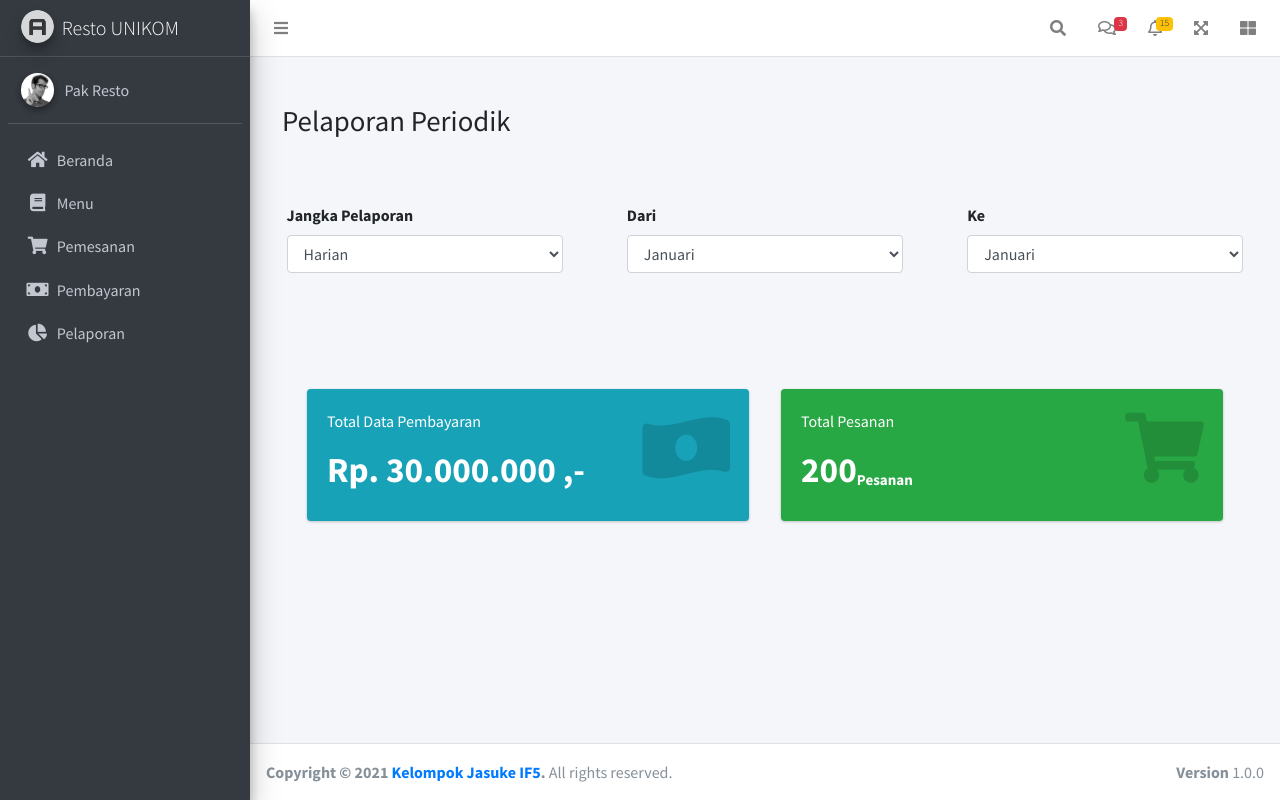
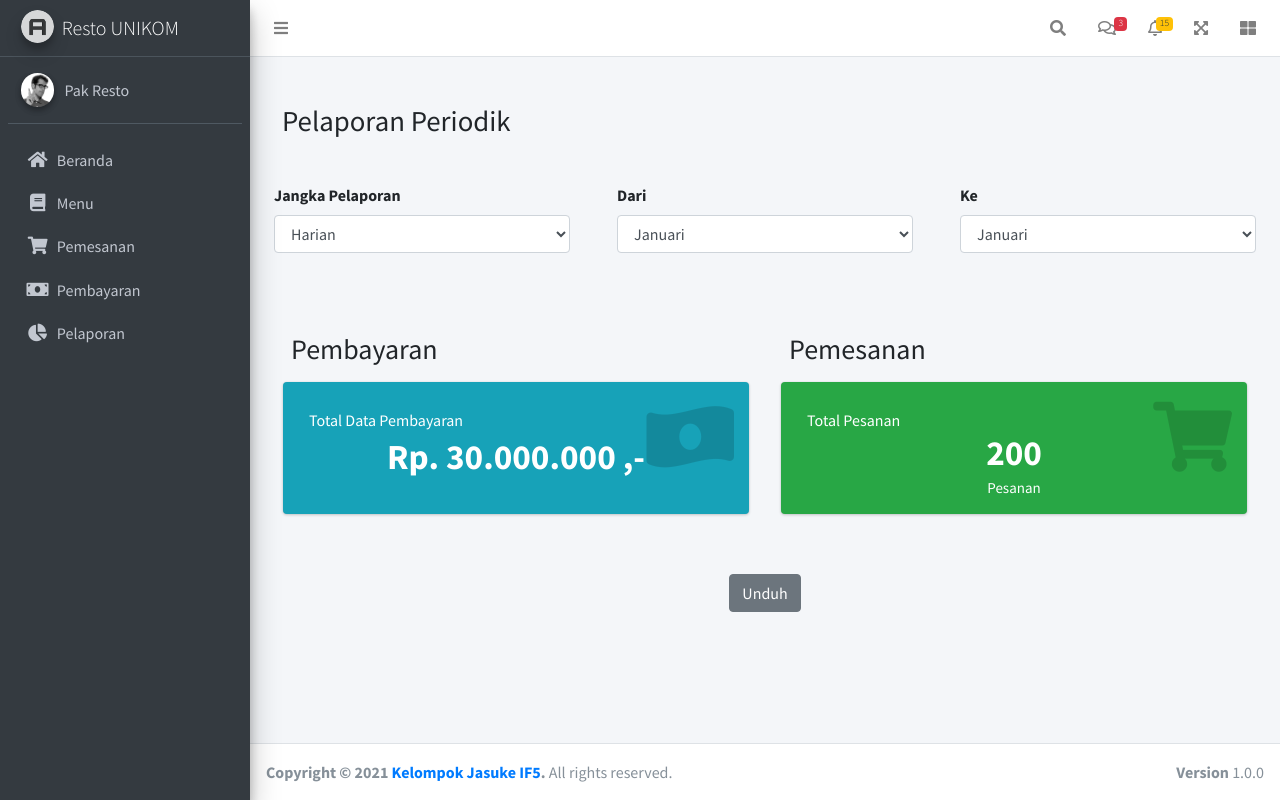
Before and after one commit to rahmaninsani/restoran_jasuke, a CodeIgniter 4 app: template app/Views/laporan/index.php in a window 1280 px wide. Run offline with PHP 8.4 and a stand-in for CodeIgniter, Linux system fonts and the light colour scheme; the template is opened without the code that fills it: most values are stand-ins (such as "Sample title", 1, 10 or a date in 2020); some libraries are stand-ins or nearby versions.

Commit message:
update index.php
mengatur posisi elemen pada index.php pelaporan

```diff
--- a/app/Views/laporan/index.php
+++ b/app/Views/laporan/index.php
@@ -18,8 +18,8 @@
 
             <!-- Main content -->
             <!-- /.card-header -->
-            <div class="row p-1 mb-0">
-                <div class="col p-3">
+            <div class="row">
+                <div class="col justify-content-center">
                     <!-- select -->
                     <div class="form-group p-3">
                         <label>Jangka Pelaporan</label>
@@ -31,7 +31,7 @@
                         </select>
                     </div>
                 </div>
-                <div class="col p-3">
+                <div class="col justify-content-center">
                     <div class="form-group p-3">
                         <label>Dari</label>
                         <select class="form-control">
@@ -43,7 +43,7 @@
                         </select>
                     </div>
                 </div>
-                <div class="col p-3">
+                <div class="col justify-content-center">
                     <div class="form-group p-3">
                         <label>Ke</label>
                         <select class="form-control">
@@ -57,33 +57,40 @@
                 </div>
             </div>
 
-            <div class="row p-2">
-                <div class="col p-3">
+            <div class="row p-2 ">
+                <div class="col p-3 ">
                     <!-- Small Box (Stat card) -->
-                    <div class="row p-4">
+                    <div class="row justify-content-center">
                         <div class="col p-3 d-inline-block">
+                            <div class="p-2">
+                                <h3>Pembayaran</h3>
+                            </div>
                             <!-- small card -->
                             <div class="small-box bg-info p-3">
-                                <div class="inner p-1">
-                                    <p>Total Data Pembayaran</p>
-                                    <h3>Rp. 30.000.000 ,-</h3>
-                                    <sub style="font-size: 20px"></sub>
+                                <div class="inner">
+                                    <p class="mb-1">Total Data Pembayaran</p>
+                                    <h3 class="row justify-content-center">Rp. 30.000.000 ,-</h3>
+                                    <sub class="row justify-content-center mb-0" style="font-size: 20px"></sub>
                                 </div>
                                 <div class="icon">
-                                    <i class="fas fa-money-bill-wave-alt p-1"></i></i>
+                                    <i class="fas fa-money-bill-wave-alt"></i></i>
                                 </div>
                             </div>
                         </div>
                         <!-- ./col -->
                         <div class="col p-3 d-inline-block">
+                            <div class="p-2">
+                                <h3>Pemesanan</h3>
+                            </div>
                             <!-- small card -->
                             <div class="small-box bg-success p-3">
-                                <div class="inner p-1">
-                                    <p>Total Pesanan</p>
-                                    <h3>200<sub style="font-size: 15px">Pesanan</sub></h3>
+                                <div class="inner">
+                                    <p class="mb-0">Total Pesanan</p>
+                                    <h3 class="row justify-content-center ">200</h3>
+                                    <sub class="row justify-content-center mb-1" style="font-size: 15px">Pesanan</sub>
                                 </div>
                                 <div class="icon">
-                                    <i class="fas fa-shopping-cart p-1"></i>
+                                    <i class="fas fa-shopping-cart"></i>
                                 </div>
                             </div>
                         </div>
@@ -92,8 +99,12 @@
                     <!-- /.row -->
                 </div>
             </div>
-
-
+            <!-- /.row -->
+            <div class="row justify-content-center">
+                <div class="col text-center">
+                    <button type="button" class="btn btn-secondary"> Unduh</button>
+                </div>
+            </div>
             <!-- /.content -->
         </div>
         <!-- /.content-wrapper -->
```
